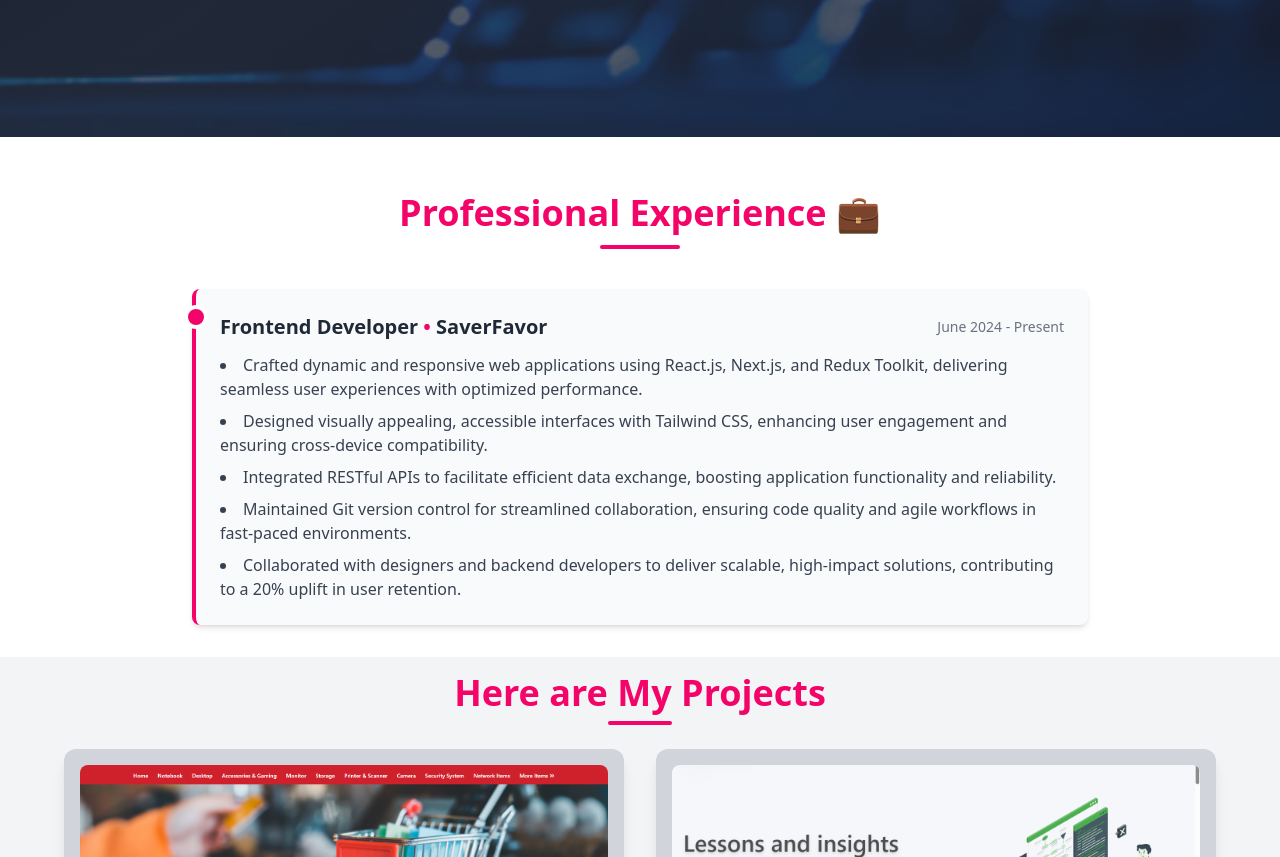
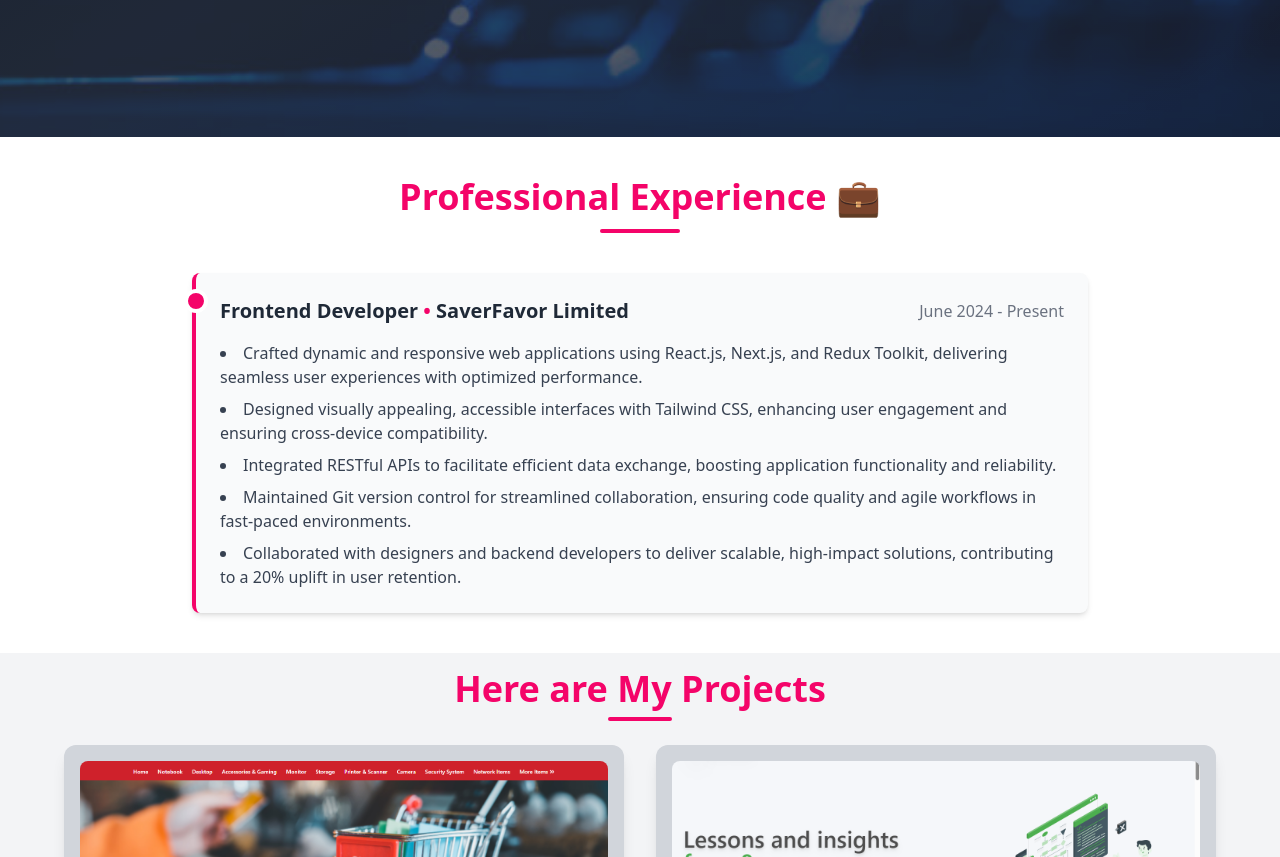
Before and after one commit to sohagbhuiyan/myPortfoilo, a React (Vite) app: page / in a window 1280 px wide. Shown: the part 720-1577 px from the top of the page. Built offline with nearby package versions, Linux system fonts and the light colour scheme.

Commit message:
experience add

```diff
--- a/src/components/Main/Experience.jsx
+++ b/src/components/Main/Experience.jsx
@@ -2,7 +2,7 @@ const Experience = () => {
   const experienceData = [
     {
       title: "Frontend Developer",
-      company: "SaverFavor",
+      company: "SaverFavor Limited",
       duration: "June 2024 - Present",
       description: [
         "Crafted dynamic and responsive web applications using React.js, Next.js, and Redux Toolkit, delivering seamless user experiences with optimized performance.",
@@ -15,28 +15,33 @@ const Experience = () => {
   ];
 
   return (
-    <section className="bg-white py-8 px-4 sm:px-6 lg:px-8">
+    <section className="bg-white py-10 px-4 sm:px-6 lg:px-8">
       <div className="max-w-4xl mx-auto">
-        <h2 className="md:text-4xl text-3xl font-extrabold text-center mt-6 text-cpink-200">
+        <h2 className="text-3xl sm:text-4xl font-extrabold text-center text-cpink-200">
           Professional Experience 💼
         </h2>
         <div className="w-20 mt-3 h-1 bg-cpink-200 mx-auto rounded-full"></div>
+
         <div className="mt-10 space-y-8">
           {experienceData.map((exp, index) => (
             <div
               key={index}
-              className="relative border-l-4 border-cpink-200 bg-gray-50 rounded-lg p-6 shadow-md hover:shadow-lg transition transform hover:-translate-y-1"
+              className="relative border-l-4 border-cpink-200 bg-gray-50 rounded-lg p-5 sm:p-6 shadow-md hover:shadow-lg transition transform hover:-translate-y-1"
             >
               <div className="absolute -left-3 top-4 w-6 h-6 bg-cpink-200 rounded-full border-4 border-white"></div>
-              <div className="flex flex-col sm:flex-row justify-between items-start sm:items-center mb-3">
-                <h3 className="text-xl font-bold text-gray-800">
+
+              <div className="flex flex-col sm:flex-row sm:justify-between sm:items-center mb-4 gap-1">
+                <h3 className="text-lg sm:text-xl font-bold text-gray-800 text-center sm:text-left">
                   {exp.title} <span className="text-cpink-200">•</span> {exp.company}
                 </h3>
-                <span className="text-sm font-medium text-gray-500 mt-1 sm:mt-0">{exp.duration}</span>
+                <span className="text-md font-medium text-gray-500 text-center sm:text-right">
+                  {exp.duration}
+                </span>
               </div>
-              <ul className="list-disc list-inside text-gray-700 space-y-2">
+
+              <ul className="list-disc list-inside text-gray-700 space-y-2 text-xs sm:text-base">
                 {exp.description.map((item, idx) => (
-                  <li key={idx} className="text-base">{item}</li>
+                  <li key={idx}>{item}</li>
                 ))}
               </ul>
             </div>
```
